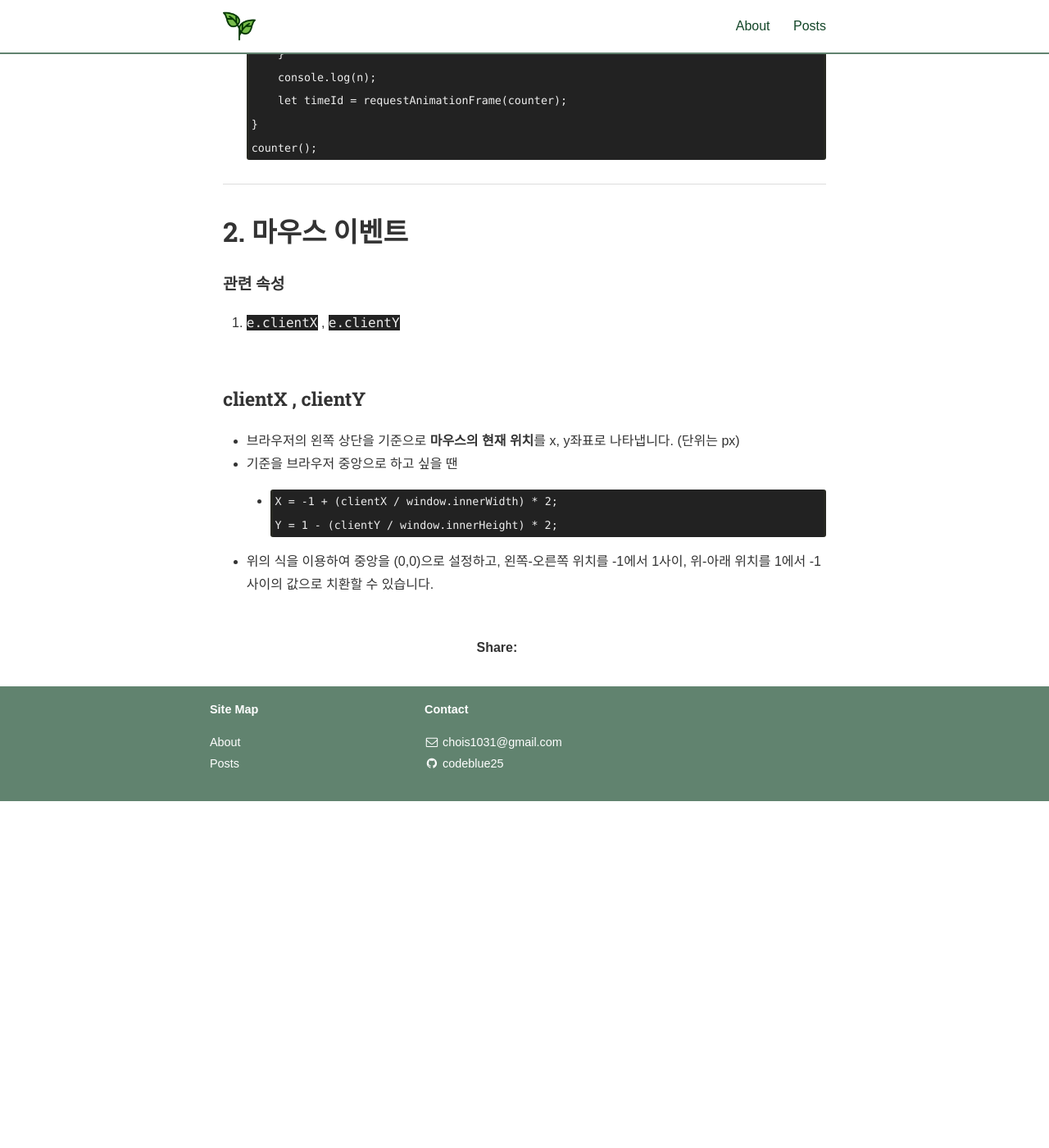
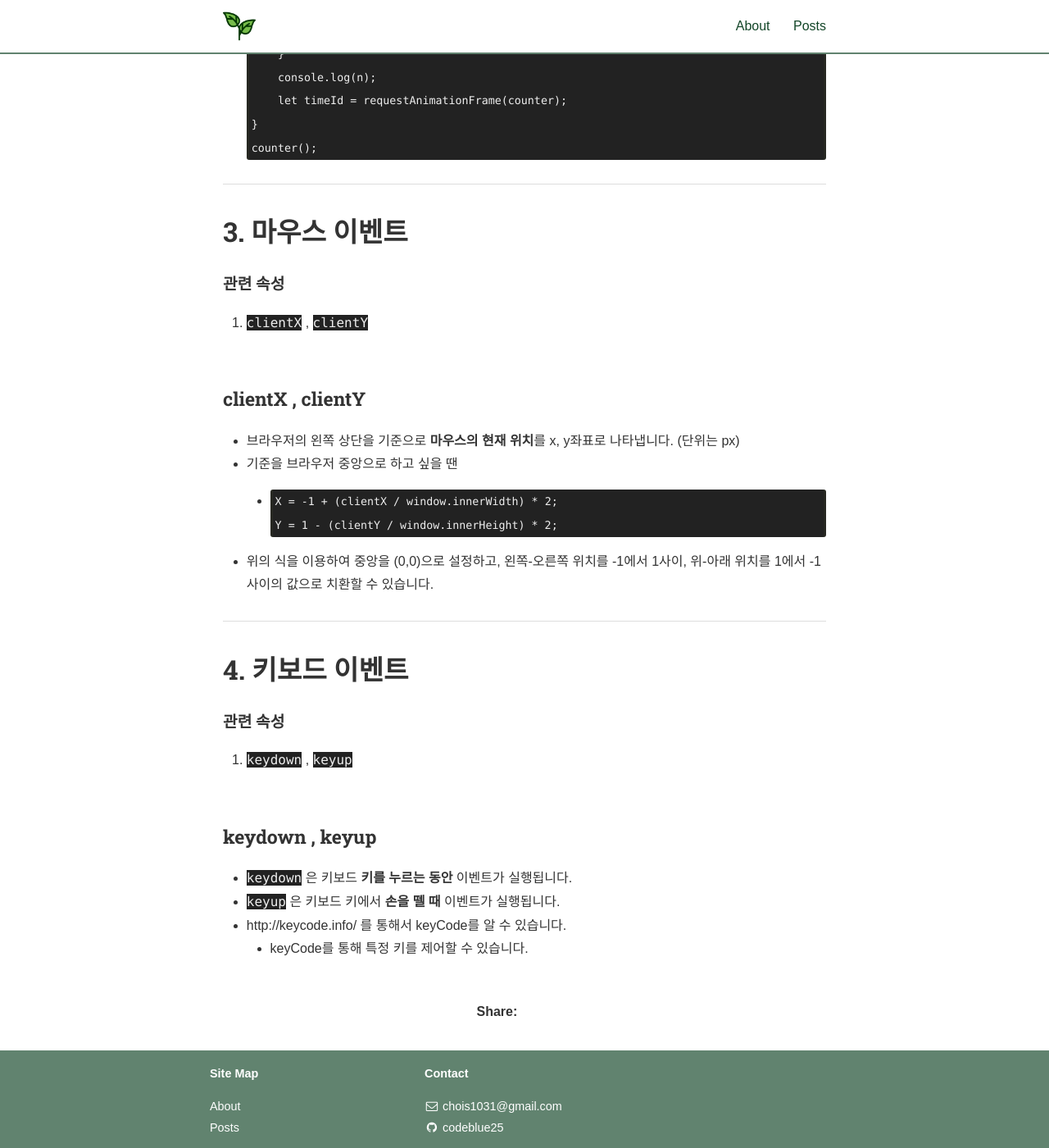
Before and after one commit to codeblue25/codeblue25.github.io, a Jekyll site: the page built from _posts/2021-03-15-js interactive.md, in a window 1280 px wide and 1400 px high, scrolled down 2790 px. Shown: the whole window at 82% size. Built offline with Jekyll 4.4.1, drawn with Linux system fonts in a browser that asks for light colours; nearby versions of some CDN libraries; some web fonts are replaced; a style sheet for code colours, icons or effects is not loaded; before the commit the page ends 3767 px from its top, so only the background shows below that.

Commit message:
JavaScript Interactive Web
키보드 이벤트 keydown, keyup 정리

````diff
--- a/_posts/2021-03-15-js interactive.md
+++ b/_posts/2021-03-15-js interactive.md
@@ -104,11 +104,11 @@ categories: JavaScript
 
   ---
 
-<h1>2. 마우스 이벤트</h1>
+<h1>3. 마우스 이벤트</h1>
 
 <h4>관련 속성</h4>
 
-1. `e.clientX` , `e.clientY`
+1. `clientX` , `clientY`
 
 <br/>
 
@@ -121,3 +121,20 @@ categories: JavaScript
     Y = 1 - (clientY / window.innerHeight) * 2;
     ```
 * 위의 식을 이용하여 중앙을 (0,0)으로 설정하고, 왼쪽-오른쪽 위치를 -1에서 1사이, 위-아래 위치를 1에서 -1사이의 값으로 치환할 수 있습니다.
+
+ ---
+
+<h1>4. 키보드 이벤트</h1>
+
+<h4>관련 속성</h4>
+
+1. `keydown` , `keyup`
+
+<br/>
+
+<h3>keydown , keyup</h3>
+
+* `keydown` 은 키보드 **키를 누르는 동안** 이벤트가 실행됩니다.
+* `keyup` 은 키보드 키에서 **손을 뗄 때** 이벤트가 실행됩니다.
+* http://keycode.info/ 를 통해서 keyCode를 알 수 있습니다.
+  * keyCode를 통해 특정 키를 제어할 수 있습니다.
````
